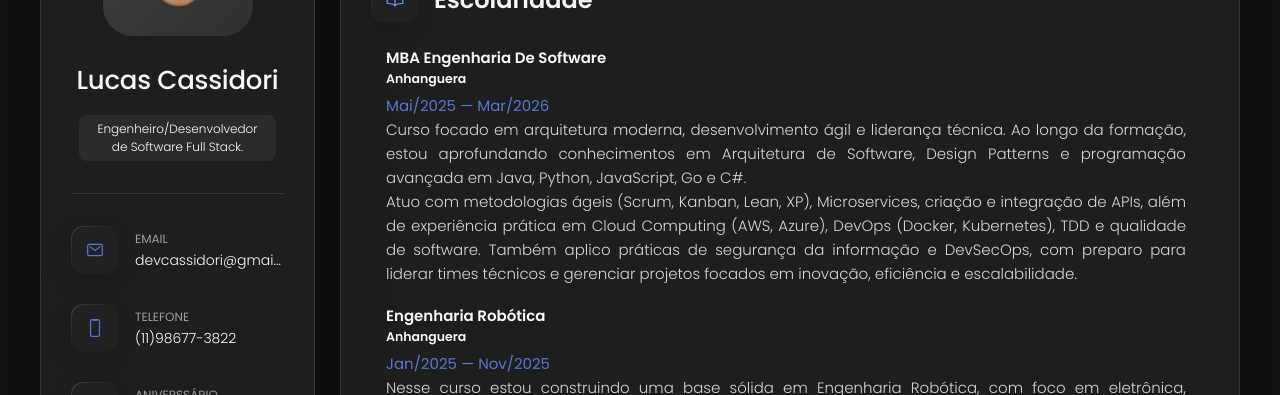
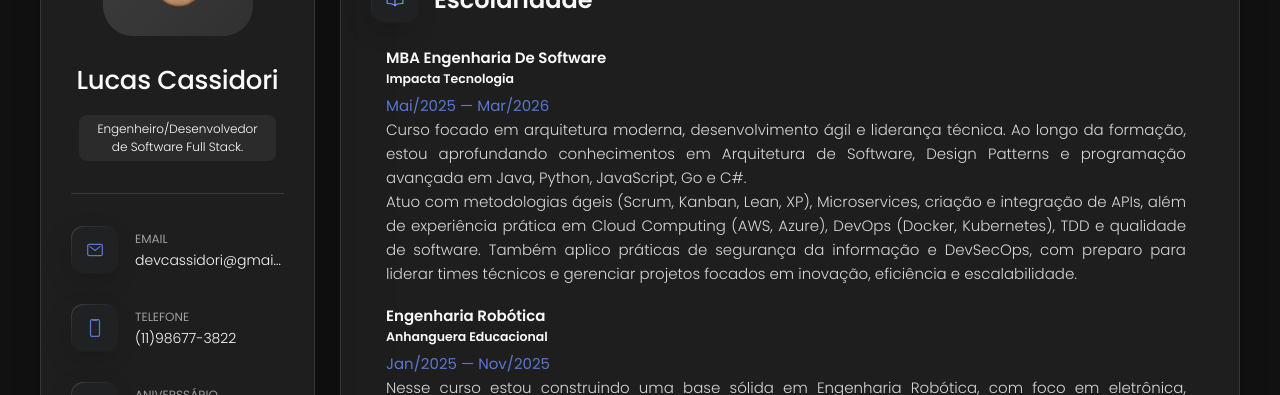
Before and after one commit to devcassidori/MeuSite, a plain HTML site: page index.html in a window 1280 px wide. Both pictures are taken after a click on the button "Currículo". Shown: the part 235-630 px from the top of the page. Drawn offline with nearby package versions, Linux system fonts and the light colour scheme.

Commit message:
ajustes faculdades

```diff
--- a/index.html
+++ b/index.html
@@ -382,7 +382,7 @@
 
               <h4 class="h4 timeline-item-title">
                 MBA Engenharia de Software<br>
-                <small>Anhanguera</small>
+                <small>Impacta Tecnologia</small>
               </h4>
 
 
@@ -405,7 +405,7 @@
 
               <h4 class="h4 timeline-item-title">
                 Engenharia Robótica<br>
-                <small>Anhanguera</small>
+                <small>Anhanguera Educacional</small>
               </h4>
 
 
```
